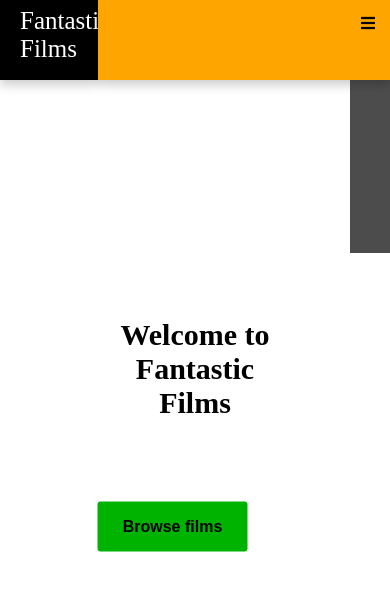
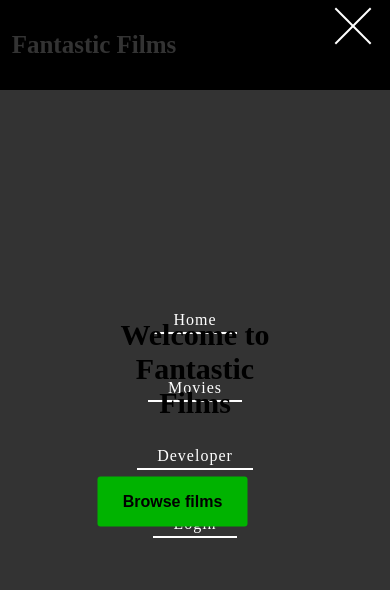
Before and after one commit to Thabiso-Timzo/movie-assessment, a React (Create React App) app in the folder client/: page / in a window 390 px wide. Shown: the top 590 px of the page. Built offline with nearby package versions, Linux system fonts and the light colour scheme.

Commit message:
Modified Navigation Design

```diff
--- a/client/src/navigation/NavigationBar.css
+++ b/client/src/navigation/NavigationBar.css
@@ -1,119 +1,122 @@
-.nav-main-container {
-    margin: -8px -8px 0px -8px;
-    display: flex;
-    flex-direction: row;
-    justify-content: space-between;
-    position: fixed;
-    width: 100%;
-    z-index: 100;
+* {
+    margin: 0;
+    padding: 0;
+    box-sizing: border-box;
 }
 
-.nav-first-container {
-    margin-top: 0px;
-    width: 10%;
-    height: 80px;
+.navbar {
+    display: flex;
+    justify-content: space-between;
+    align-items: center;
+    padding: 30px 7%;
     background-color: black;
-    box-shadow: 0px 5px 10px rgba(0, 0, 0, 0.2);
 }
 
-.fas {
-    cursor: pointer;
-}
-
-.menu-icon .fa-times {
-    transform: rotate(360deg);
-    transition: all 0.2s ease-in-out;
-}
-
-.menu-icon .fa-bars {
-    transform: rotate(180deg);
-    transition: all 0.2s ease-in-out;
+.bars-button {
+    display: none;
 }
 
 .logo {
-    margin-top: 20px;
-    margin-left: 20px;
+    color: white;
+    font-weight: bold;
     font-size: 25px;
-    font-weight: 500;
-    color: white;
 }
 
-.logo:hover {
-    color: rgb(102, 102, 102);
+.links {
+    display: flex;
+    align-items: center;
+    gap: 30px;
 }
 
-.nav-left-link p {
-    line-height: 0.1;
+.links a {
+    text-decoration: none;
+    color: white;
+    font-size: 20px;
+    letter-spacing: 1px;
+    font-weight: 400;
+    padding: 10px 20px;
+    position: relative;
 }
 
-.nav-second-container {
-    margin-top: 0px;
-    width: 90%;
-    height: 80px;
-    background-color: orange;
-    box-shadow: 0px 5px 10px rgba(0, 0, 0, 0.2);
+.links a::after {
+    position: absolute;
+    content: "";
+    bottom: 5px;
+    left: 0;
+    right: 0;
+    width: 100%;
+    height: 2px;
+    background-color: white;
+    transition: all .8s ease;
 }
 
-.menu-icon {
-    display: none;
+.links a:hover {
+    color: black;
+    z-index: 1;
+    transition: all .8s ease;
 }
 
-.menu-list {
-    list-style-type: none;
-    display: flex;
-    justify-content: space-around;
-    align-items: center;
+.links a:hover::after {
+    height: 80%;
+    z-index: -1;
 }
 
-.link-btn {
-    color: white;
+@media only screen and (max-width: 981px) {
+    .navbar {
+        padding: 25px 3%;
+    }
+
+    .links a {
+        font-size: 16px;
+    }
 }
 
-@media screen and (max-width: 800px) {
-    .menu-icon {
-        display: block;
-        float: right;
-        margin-top: 15px;
-        margin-right: 15px;
+@media only screen and (max-width: 768px) {
+    .links {
+        display: none;
     }
 
-    .nav-first-container {
-        margin-top: 0px;
-        width: 25%;
-        height: 80px;
-        background-color: black;
+    .links.active {
+        display: flex;
+        flex-direction: column;
+        position: fixed;
+        top: 0;
+        left: 0;
+        width: 100%;
+        height: 100vh;
+        background-color: rgba(0, 0, 0, 0.8);
+        align-items: center;
+        justify-content: center;
     }
 
-    .menu-list {
+    .bars-button {
+        display: flex;
+        justify-content: space-between;
         flex-direction: column;
-        width: 100%;
-        position: absolute;
-        background-color: rgba(0,0,0,0.7);
-        padding: 20px;
-        right: 0;
-        top: 64px;
-        transition: all 0.5s ease-in-out;
-        z-index: 100;
+        width: 50px;
+        height: 40px;
+        z-index: 4;
+        position: relative;
     }
 
-    .menu-list li {
-        margin-bottom: 20px;
+    .bars-button span {
+        background-color: white;
         width: 100%;
-        text-align: center;
+        height: 2px;
+        transition: all .3s ease;
     }
 
-    .menu-list li:last-child {
-        margin-bottom: 0px;
+    .bars-button.active span:nth-child(2) {
+        display: none;
     }
 
-    .menu-list li a, .menu-list li:last-child {
-        width: 100%;
-        display: block;
-        margin: auto;
+    .bars-button.active span:nth-child(1) {
+        position: absolute;
+        transform: rotate(-45deg);
     }
 
-    .menu-list.close {
-        right: -100%;
-        transition: all 0.5s ease-in-out;
+    .bars-button.active span:nth-child(3) {
+        position: absolute;
+        transform: rotate(45deg);
     }
 }
--- a/client/src/navigation/NavigationBar.jsx
+++ b/client/src/navigation/NavigationBar.jsx
@@ -1,54 +1,36 @@
 import React, { useState } from 'react'
-import { NavLink } from 'react-router-dom'
+import { Link } from 'react-router-dom'
 
 import './NavigationBar.css'
-import MenuList from './MenuList'
 
-function NavigationBar() {
-    const [clicked, setClick] = useState(false);
+const NavigationBar = () => {
+    const [show, setShow] = useState(true)
 
-    const menuList = MenuList.map(({url, title}, index) => {
-        return (
-            <li key={index}>
-                <NavLink
-                    exact
-                    to={url}
-                    style={{
-                        textDecoration:"none",
-                        color: "grey",
-                        fontWeight: 700,
-                        fontSize: 18,
-                        paddingTop: 10,
-                    }}
-                >
-                    {title}
-                </NavLink>
-            </li>
-        )
-    })
-
-    const handleClick = () => {
-        setClick(!clicked)
+    function showSwitch() {
+        return setShow(!show)
     }
 
-    return (
-        <div className="nav-main-container">
-            <div className="nav-first-container">
-                <NavLink className="nav-left-link" to="/" style={{textDecoration:"none"}}>
-                   <p className="logo">Fantastic</p>
-                   <p className="logo">Films</p>
-                </NavLink>
-            </div>
-            <div className="nav-second-container">
-                <div className="menu-icon" onClick={handleClick}>
-                    <i className={clicked ? "fas fa-times" : "fas fa-bars"}></i>
-                </div>
-                <ul className={clicked ? "menu-list" : "menu-list close"}>
-                    {menuList}
-                </ul>
-            </div>
+  return (
+    <div className="navbar">
+        <div className="logo">
+            Fantastic Films
         </div>
-    )
+        <div className={show ? "links active" : "links"}>
+            <Link onClick={() => showSwitch()} to="/">Home</Link>
+            <Link onClick={() => showSwitch()} to="/movies">Movies</Link>
+            <Link onClick={() => showSwitch()} to="/about">Developer</Link>
+            <Link onClick={() => showSwitch()} to="/login">Login</Link>
+        </div>
+        <div
+            className={show ? "bars-button active" : "bars-button"}
+            onClick={() => showSwitch()}
+        >
+            <span></span>
+            <span></span>
+            <span></span>
+        </div>
+    </div>
+  )
 }
 
 export default NavigationBar
```
